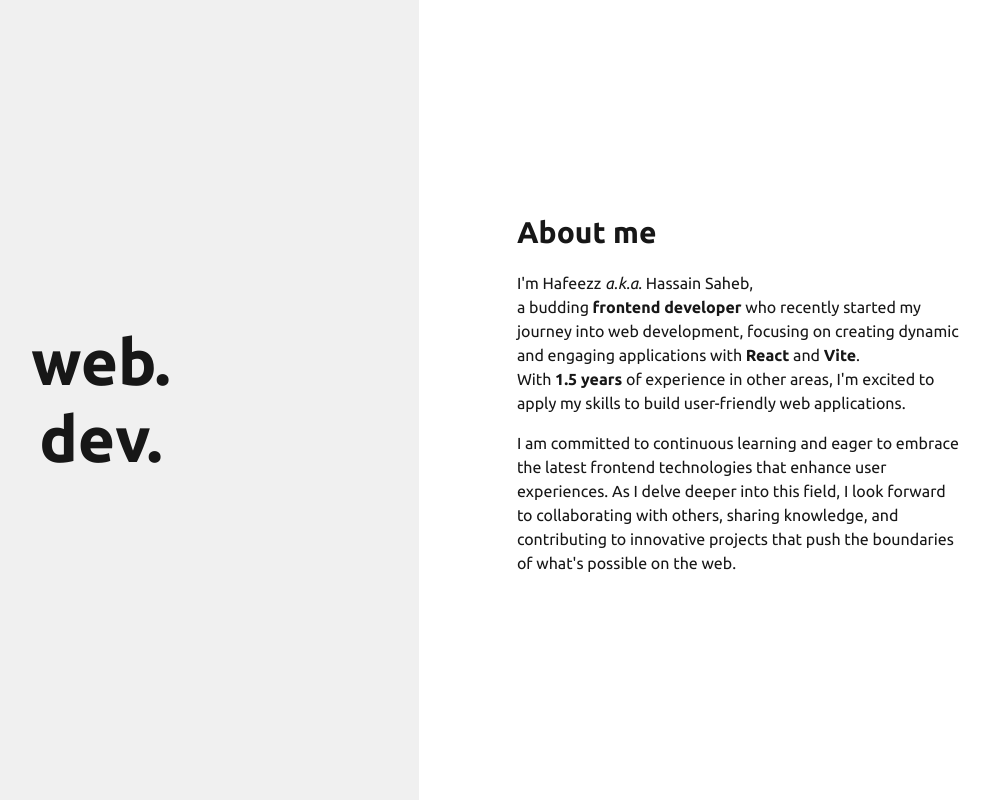
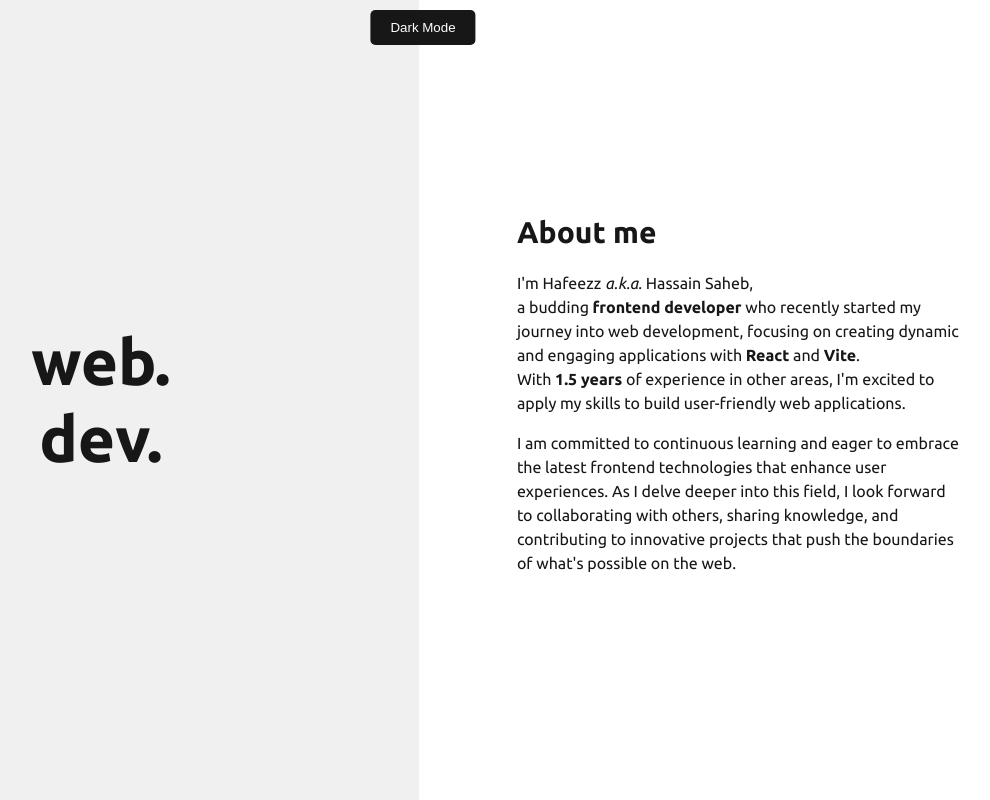
Before and after one commit to hafeezzshs/portfolio, a React (Vite) app: page / in a window 1280 px wide. Shown: the whole page, without its empty margins (217-1207 px from the left). Built offline with nearby package versions, Linux system fonts and the light colour scheme.

Commit message:
add theme toggle button

```diff
--- a/src/App.css
+++ b/src/App.css
@@ -13,7 +13,7 @@
   background-color: #f0f0f0;
 }
 
-@media (prefers-color-scheme: dark) {
+[data-theme="dark"] {
   .hero-section {
     background-color: #171717;
   }
--- a/src/App.jsx
+++ b/src/App.jsx
@@ -1,8 +1,26 @@
-import React from "react";
+import React, { useState, useEffect } from "react";
 import "./App.css";
 
 export default function LandingPage() {
+  const storedTheme = localStorage.getItem("theme");
+  const defaultTheme = storedTheme ? storedTheme : "light";
+
+  const [theme, setTheme] = useState(defaultTheme);
+
+  useEffect(() => {
+    document.documentElement.setAttribute("data-theme", theme);
+    localStorage.setItem("theme", theme);
+  }, [theme]);
+
+  const toggleTheme = () => {
+    setTheme((prevTheme) => (prevTheme === "light" ? "dark" : "light"));
+  };
+
   return (
+    <>
+      <button className="theme-toggle-btn" onClick={toggleTheme}>
+        {theme === "light" ? "Dark Mode" : "Light Mode"}
+      </button>
       <div className="landing-container">
         <div className="hero-section">
           <div className="hero-text">
@@ -27,11 +45,12 @@ export default function LandingPage() {
             <p className="about-description">
               I am committed to continuous learning and eager to embrace the latest frontend
               technologies that enhance user experiences. As I delve deeper into this field, I look
-            forward to collaborating with others, sharing knowledge, and contributing to innovative
-            projects that push the boundaries of what's possible on the web.
+              forward to collaborating with others, sharing knowledge, and contributing to
+              innovative projects that push the boundaries of what's possible on the web.
             </p>
           </div>
         </div>
       </div>
+    </>
   );
 }
--- a/src/index.css
+++ b/src/index.css
@@ -11,11 +11,9 @@
   --foreground: #171717;
 }
 
-@media (prefers-color-scheme: dark) {
-  :root {
-    --background: #0a0a0a;
-    --foreground: #ededed;
-  }
+[data-theme="dark"] {
+  --background: #0a0a0a;
+  --foreground: #ededed;
 }
 
 body {
@@ -23,4 +21,24 @@ body {
   background: var(--background);
   font-family: "Ubuntu", sans-serif;
   line-height: 1.5;
+  transition: background-color 0.3s ease, color 0.3s ease;
 }
+
+.theme-toggle-btn {
+  position: fixed;
+  top: 10px;
+  left: 50%;
+  transform: translateX(-50%);
+  background-color: var(--foreground);
+  color: var(--background);
+  border: none;
+  padding: 10px 20px;
+  cursor: pointer;
+  border-radius: 5px;
+  transition: background-color 0.3s ease, color 0.3s ease;
+  z-index: 1000;
+}
+
+.theme-toggle-btn:hover {
+  opacity: 0.8;
+}
```
Lines whose indentation alone changed are shown as unchanged.
